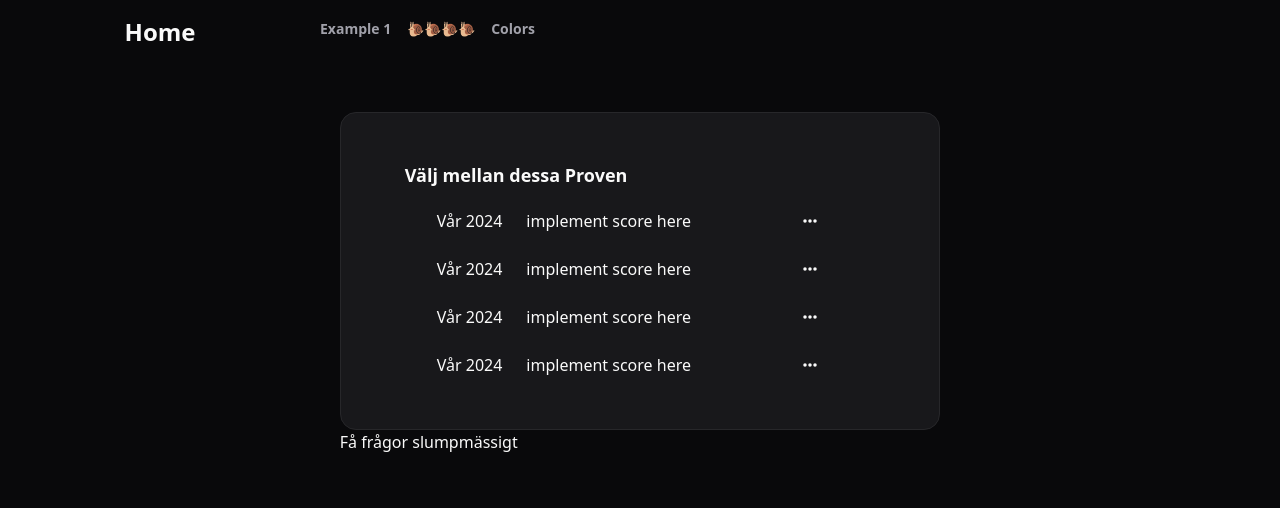
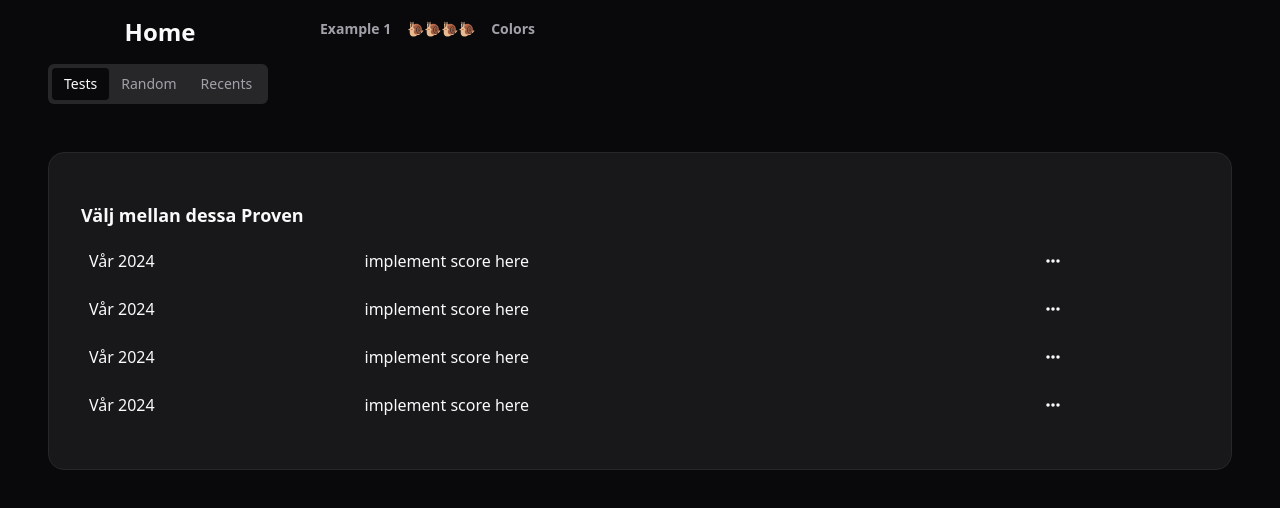
Before and after one commit to PersonalInfoHidden/hp-ga, a Next.js app: page / in a window 1280 px wide. Shown: the top 508 px of the page. Built offline with nearby package versions, Linux system fonts and the light colour scheme.

Commit message:
Reformed and added "tests","recent" and "random" tabs 🐌

```diff
--- a/package.json
+++ b/package.json
@@ -15,6 +15,7 @@
     "@fortawesome/free-solid-svg-icons": "^6.6.0",
     "@fortawesome/react-fontawesome": "^0.2.2",
     "@radix-ui/react-dropdown-menu": "^2.1.2",
+    "@radix-ui/react-tabs": "^1.1.1",
     "@supabase/ssr": "^0.5.1",
     "@supabase/supabase-js": "^2.45.2",
     "@types/validator": "^13.12.1",
--- a/src/app/page.tsx
+++ b/src/app/page.tsx
@@ -2,18 +2,34 @@
 import React from "react";
 import { Links, NavBar } from "./navbar";
 import { TestViewer } from "./testviewer";
+import { Tabs, TabsContent, TabsList, TabsTrigger } from "@/components/ui/tabs";
 
 const ExampleComponent = ({ children }: { children?: React.ReactNode }) => {
     return <div>{children}</div>;
 };
 
+const testCategorys: Array<{ name: string; path: string }> = [
+    { name: "XYZ", path: "/random/xyz" },
+];
+
 export default function Home() {
     return (
-        <main className="flex flex-col items-center justify-between px-12">
-            <div className="grid grid-row-2 my-12">
-                <TestViewer />
-                <div>Få frågor slumpmässigt</div>
-            </div>
+        <main className="flex flex-col px-12">
+            <Tabs defaultValue="tests">
+                <TabsList>
+                    <TabsTrigger value="tests">Tests</TabsTrigger>
+                    <TabsTrigger value="random">Random</TabsTrigger>
+                    <TabsTrigger value="recent">Recents</TabsTrigger>
+                </TabsList>
+                <TabsContent value="tests">
+                    <div className="grid grid-row-2 my-12">
+                        <TestViewer />
+                    </div>
+                </TabsContent>
+                <TabsContent value="random">
+                    <div></div>
+                </TabsContent>
+            </Tabs>
         </main>
     );
 }
--- a/src/app/testviewer.tsx
+++ b/src/app/testviewer.tsx
@@ -1,6 +1,5 @@
 import { faEllipsis } from "@fortawesome/free-solid-svg-icons";
 import { FontAwesomeIcon } from "@fortawesome/react-fontawesome";
-import { DropdownMenu } from "@radix-ui/react-dropdown-menu";
 import Link from "next/link";
 import React from "react";
 import OptionsMenu from "./optionsmenu";
@@ -14,14 +13,14 @@
 
 export const TestViewer = () => {
     return (
-        <div className="bg-zinc-900  px-16 py-10 rounded-2xl border">
+        <div className="bg-zinc-900  px-8 py-10 rounded-2xl border">
             <div className="font-semibold text-lg my-2">
                 Välj mellan dessa Proven
             </div>
             <div className="grid grid-cols-1  justify-around">
                 {avalibleTests.map((value) => (
                     <div className="grid grid-cols-4 hover:bg-secondary p-2">
-                        <div className="leading-loose  px-6 ">
+                        <div className="leading-loose  pr-6 ">
                             <Link href={value.path}>{value.name}</Link>
                         </div>
                         <div className="col-span-2 flex items-center">
--- /dev/null
+++ b/src/components/ui/tabs.tsx
@@ -0,0 +1,55 @@
+"use client"
+
+import * as React from "react"
+import * as TabsPrimitive from "@radix-ui/react-tabs"
+
+import { cn } from "@/lib/utils"
+
+const Tabs = TabsPrimitive.Root
+
+const TabsList = React.forwardRef<
+  React.ElementRef<typeof TabsPrimitive.List>,
+  React.ComponentPropsWithoutRef<typeof TabsPrimitive.List>
+>(({ className, ...props }, ref) => (
+  <TabsPrimitive.List
+    ref={ref}
+    className={cn(
+      "inline-flex h-10 items-center justify-center rounded-md bg-muted p-1 text-muted-foreground",
+      className
+    )}
+    {...props}
+  />
+))
+TabsList.displayName = TabsPrimitive.List.displayName
+
+const TabsTrigger = React.forwardRef<
+  React.ElementRef<typeof TabsPrimitive.Trigger>,
+  React.ComponentPropsWithoutRef<typeof TabsPrimitive.Trigger>
+>(({ className, ...props }, ref) => (
+  <TabsPrimitive.Trigger
+    ref={ref}
+    className={cn(
+      "inline-flex items-center justify-center whitespace-nowrap rounded-sm px-3 py-1.5 text-sm font-medium ring-offset-background transition-all focus-visible:outline-none focus-visible:ring-2 focus-visible:ring-ring focus-visible:ring-offset-2 disabled:pointer-events-none disabled:opacity-50 data-[state=active]:bg-background data-[state=active]:text-foreground data-[state=active]:shadow-sm",
+      className
+    )}
+    {...props}
+  />
+))
+TabsTrigger.displayName = TabsPrimitive.Trigger.displayName
+
+const TabsContent = React.forwardRef<
+  React.ElementRef<typeof TabsPrimitive.Content>,
+  React.ComponentPropsWithoutRef<typeof TabsPrimitive.Content>
+>(({ className, ...props }, ref) => (
+  <TabsPrimitive.Content
+    ref={ref}
+    className={cn(
+      "mt-2 ring-offset-background focus-visible:outline-none focus-visible:ring-2 focus-visible:ring-ring focus-visible:ring-offset-2",
+      className
+    )}
+    {...props}
+  />
+))
+TabsContent.displayName = TabsPrimitive.Content.displayName
+
+export { Tabs, TabsList, TabsTrigger, TabsContent }
```
Also changed, not shown: 1 other file (tests, documents, lock files or other folders).
